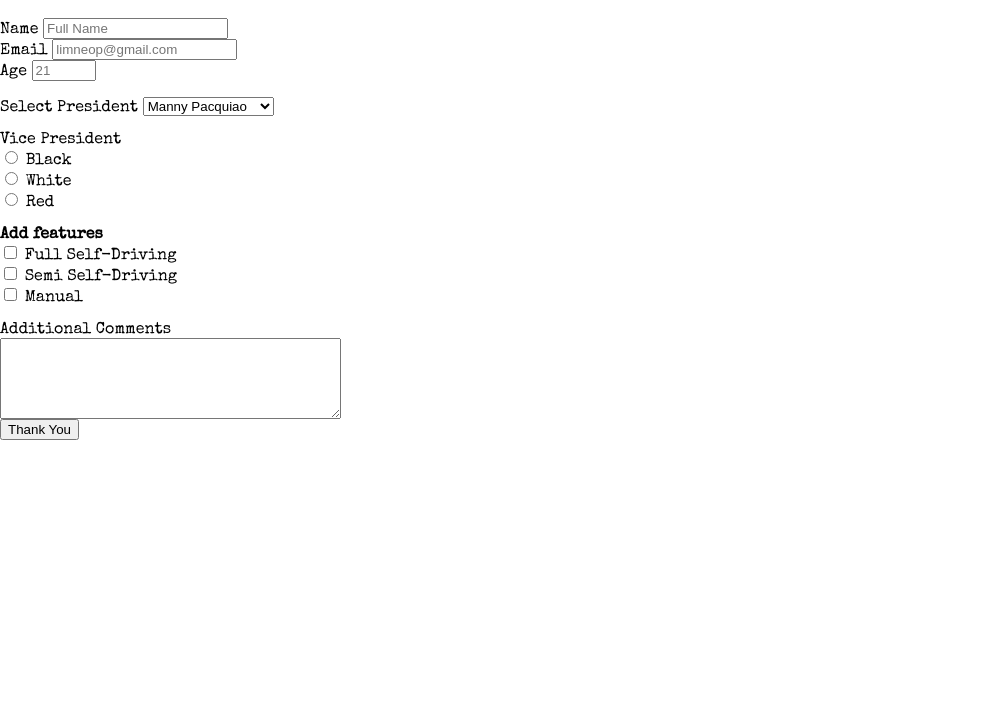
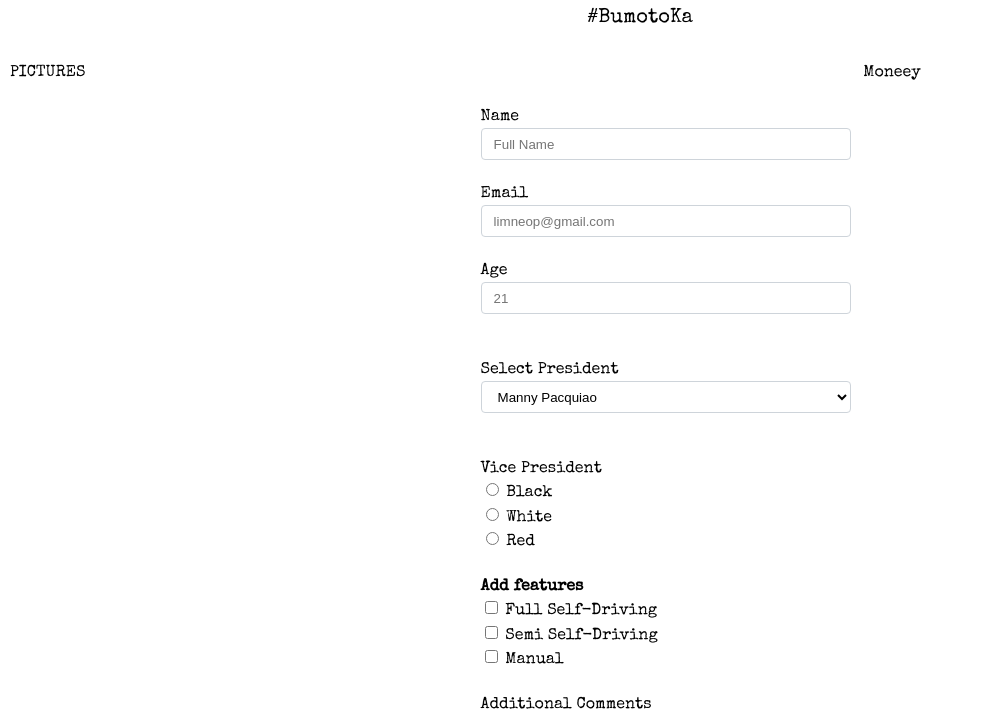
Before and after one commit to limneop/survey-form, a plain HTML site: page index.html in a window 1280 px wide. Shown: the part 106-819 px from the top of the page, without its empty margins (0-984 px from the left). Drawn offline with Linux system fonts and the light colour scheme.

Commit message:
updatedform

```diff
--- a/index.html
+++ b/index.html
@@ -7,26 +7,32 @@
     <link rel="stylesheet" href="survey.css">
     <script src="./script.js" defer></script>
 </head>
-<body>
-  <br>
-    <h1 class="title">President</h1>
-    <p class="description"> Fill details</p>
+<body><br>
+  <h1 class="title">Presidential Bet</h1>
+  <p class="description">#BumotoKa</p>
+  <div class="row">
+
+    <div class="column">PICTURES</div>
+
+    <div class="column">
       <form class="survey-form" action="/survey-form/thankyou.html" method="get">
 
+        <div class="input-headings">
+
         <label for="name" class="name-label"> Name </label>
-      <input class="name" type="text" name="name" placeholder="Full Name" required></input>
+        <input id="name" type="text" name="name" placeholder="Full Name" class="form-input" required></input>
         <br>
 
         <label for="email" class="email-label"> Email </label>
-      <input class="email" type="email" name="email" placeholder="limneop@gmail.com" required> </input>
+        <input id="email" type="email" name="email" placeholder="limneop@gmail.com" class="form-input" required> </input>
         <br>
 
         <label for="number" class="number-label"> Age </label>
-      <input class="number" type="number" name="number" placeholder="21" min="18" max="100" required> </input>
+        <input id="number" type="number" name="number" placeholder="21" min="18" max="100" class="form-input" required> </input>
         <br>
         <br>
       <label for="dropdown" class="model"> Select President</label>
-    <select id="dropdown">
+      <select id="dropdown" class="form-input">
         <option value="Manny Pacquiao">Manny Pacquiao</option>
         <option value="Leni Robredo">Leni Robredo</option>
         <option value="Isko Moreno">Isko Moreno</option>
@@ -72,6 +78,12 @@
 
   <input class="submit" type="submit"  value="Thank You">
 
+      </div>
       </form>
+    </div>
+
+    <div class="column"> Moneey </div>
+
+  </div>
 </body>
 </html>
--- a/survey.css
+++ b/survey.css
@@ -4,6 +4,61 @@
 }
 body{
     margin: 0;
+    line-height: 1.4;
     background-image: url();
     font-family: 'Elite';
+    background-image: cover;
   }
+  * {
+    box-sizing: border-box;
+  }
+
+  /* Create three equal columns that floats next to each other */
+  .column {
+    float: left;
+    width: 33.33%;
+    padding: 10px;
+    height: 300px; /* Should be removed. Only for demonstration */
+  }
+
+  /* Clear floats after the columns */
+  .row:after {
+    content: "";
+    display: table;
+    clear: both;
+  }
+form {
+  background: ;
+  padding: 2.5rem 2.5rem;
+  border-radius: 2rem;
+  width: 500px;
+  margin: auto;
+}
+h1.title{
+  text-align: center;
+}
+p.description{
+  text-align: center;
+  font-size: 20px;
+}
+.submit{
+  width: 100%;
+  padding: 0.75rem;
+  background: red;
+  color: white;
+  border-radius: 2px;
+  cursor: pointer;
+}
+.input-headings{
+  margin: 0 auto 1.25rem auto;
+  padding: 0.25rem;
+}
+.form-input{
+  display: block;
+  width: 90%;
+  height: 2rem;
+  padding: 0.25rem 0.75rem;
+  background-color: #fff;
+  border: 1px solid #ced4da;
+  border-radius: 0.25rem;
+}
```
Lines whose indentation alone changed are shown as unchanged.
